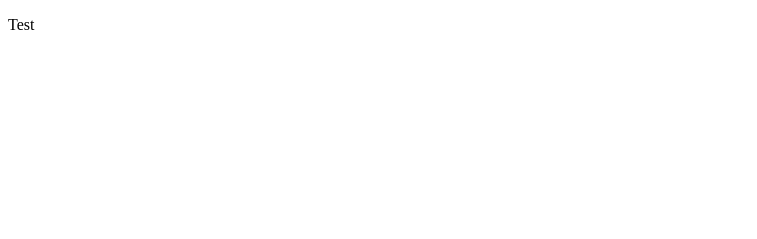
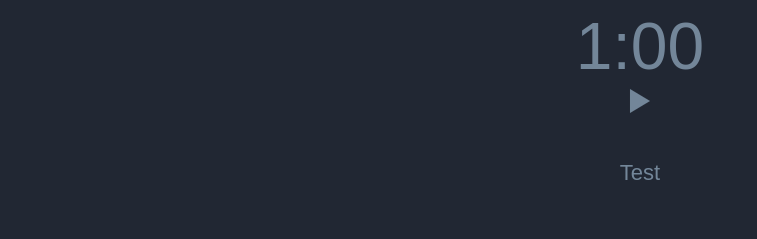
Before and after one commit to MiscNapier/Chronik-Timer, a website: page index.html in a window 1280 px wide. Shown: the whole page, without its empty margins (0-757 px from the left). Drawn offline with nearby package versions, Linux system fonts and the light colour scheme.

```diff
--- a/index.html
+++ b/index.html
@@ -3,9 +3,19 @@
 <head>
 	<meta charset="utf-8">
 	<title></title>
+	<link rel="stylesheet" type="text/css" href="sass/style.css">
+	<script src="src\script.js"></script>
 	<meta name="viewport" content="width=device-width, initial-scale=1">
 </head>
 <body>
-	<p>Test</p>
+	<div class="parent">
+		<div class="child" id="clock">1:00</div>
+		<div class="child" id="controls">
+			<button id="playIcon"><ion-icon name="play-sharp" onclick="playButton()"></ion-icon></button>
+		</div>
+		<div class="child" id="instructions">Test</div>
+	</div>
+	<script src="https://unpkg.com/ionicons@5.4.0/dist/ionicons.js"></script>
+
 </body>
 </html>
--- /dev/null
+++ b/sass/style.scss
@@ -0,0 +1,41 @@
+// colours
+$darkBlue: #1A1F28;
+$midBlue: #212733;
+$lightBlue: #738699;
+$gold: #FFBF4B;
+$orange: #FF9473;
+
+// font settings
+$mainFont: sans-serif;
+$mainFontSize: 22px;
+$mainFontColour: $lightBlue;
+
+body {
+    background-color: $midBlue;
+    font-family: $mainFont;
+    font-size: $mainFontSize;
+    color: $mainFontColour;
+}
+
+button {
+    background-color: #ffffff00;
+    color: $mainFontColour;
+    border: none;
+}
+
+ion-icon {
+    font-size: 32px;
+}
+
+.parent {
+    display: grid;
+    grid-template-columns: 1fr;
+    grid-template-rows: repeat(3, 1fr);
+    grid-column-gap: 0px;
+    grid-row-gap: 0px;
+    text-align: center;
+}
+
+#clock {
+    font-size: 300%;
+}
--- /dev/null
+++ b/src/script.js
@@ -0,0 +1,4 @@
+// buttons
+function playButton() {
+    console.log('test');
+}
--- /dev/null
+++ b/src/script.ts
@@ -0,0 +1,4 @@
+// buttons
+function playButton() {
+	console.log('test');
+}
```
Also changed, not shown: package.json (added, +30 -0 lines), tsconfig.json (added, +71 -0 lines), sass/style.css (added), sass/style.min.css (added), 4 other files.
